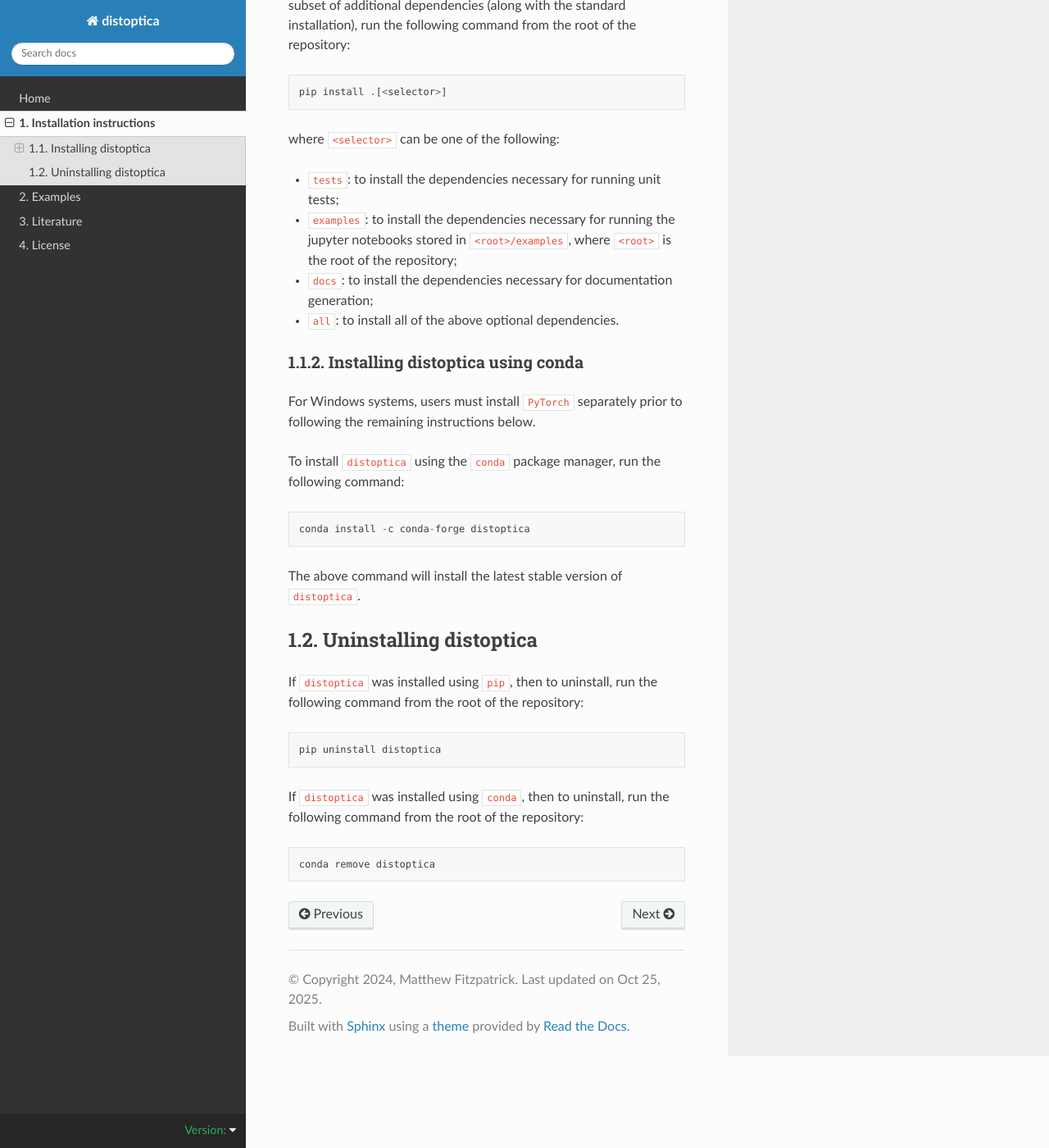
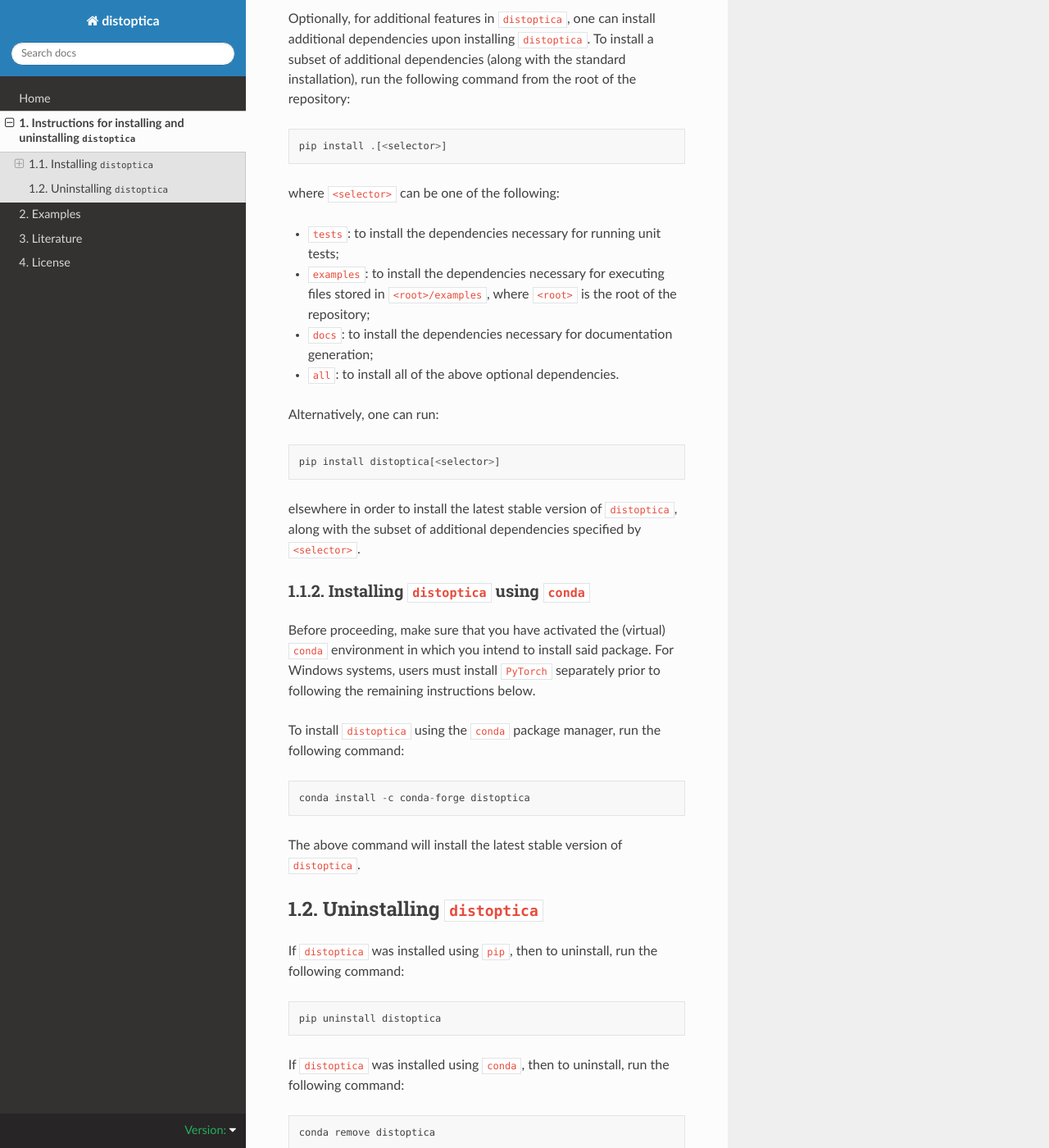
Before and after one commit to mrfitzpa/distoptica, a Sphinx documentation site: the page built from docs/INSTALL.rst, in a window 1280 px wide and 1400 px high, scrolled down 1151 px. Shown: the whole window at 82% size. Built offline with Sphinx 7.4.7 and the Read the Docs theme 3.1.0, drawn with Linux system fonts in a browser that asks for light colours; pages that are not in the unit, such as notebooks, are missing from menus; the version number could not be read and is left out; some of the changed text lies outside the part shown.

```diff
--- a/docs/INSTALL.rst
+++ b/docs/INSTALL.rst
@@ -1,10 +1,12 @@
 .. _installation_instructions_sec:
 
-Installation instructions
-=========================
+Instructions for installing and uninstalling ``distoptica``
+===========================================================
 
-Installing distoptica
----------------------
+
+
+Installing ``distoptica``
+-------------------------
 
 For all installation scenarios, first open up the appropriate command line
 interface. On Unix-based systems, you would open a terminal. On Windows systems
@@ -16,11 +18,14 @@ according to the instructions given `here
 <https://pytorch.org/get-started/locally/>`_ for their preferred PyTorch
 installation option.
 
-Installing distoptica using pip
-~~~~~~~~~~~~~~~~~~~~~~~~~~~~~~~
 
-The easiest way to install ``distoptica`` using ``pip`` is to run the following
-command::
+
+Installing ``distoptica`` using ``pip``
+~~~~~~~~~~~~~~~~~~~~~~~~~~~~~~~~~~~~~~~
+
+Before installing ``distoptica``, make sure that you have activated the
+(virtual) environment in which you intend to install said package. After which,
+simply run the following command::
 
   pip install distoptica
 
@@ -40,27 +45,36 @@ command::
 Note that you must include the period as well. The above command executes a
 standard installation of ``distoptica``.
 
-Optionally, for additional features in ``distoptica``, one can install additional
-dependencies upon installing ``distoptica``. To install a subset of additional
-dependencies (along with the standard installation), run the following command
-from the root of the repository::
+Optionally, for additional features in ``distoptica``, one can install
+additional dependencies upon installing ``distoptica``. To install a subset of
+additional dependencies (along with the standard installation), run the
+following command from the root of the repository::
 
   pip install .[<selector>]
 
 where ``<selector>`` can be one of the following:
 
 * ``tests``: to install the dependencies necessary for running unit tests;
-* ``examples``: to install the dependencies necessary for running the jupyter
-  notebooks stored in ``<root>/examples``, where ``<root>`` is the root of the
-  repository;
+* ``examples``: to install the dependencies necessary for executing files stored
+  in ``<root>/examples``, where ``<root>`` is the root of the repository;
 * ``docs``: to install the dependencies necessary for documentation generation;
 * ``all``: to install all of the above optional dependencies.
 
-Installing distoptica using conda
-~~~~~~~~~~~~~~~~~~~~~~~~~~~~~~~~~
+Alternatively, one can run::
 
-For Windows systems, users must install ``PyTorch`` separately prior to
-following the remaining instructions below.
+  pip install distoptica[<selector>]
+
+elsewhere in order to install the latest stable version of ``distoptica``, along
+with the subset of additional dependencies specified by ``<selector>``.
+
+
+Installing ``distoptica`` using ``conda``
+~~~~~~~~~~~~~~~~~~~~~~~~~~~~~~~~~~~~~~~~~
+
+Before proceeding, make sure that you have activated the (virtual) ``conda``
+environment in which you intend to install said package. For Windows systems,
+users must install ``PyTorch`` separately prior to following the remaining
+instructions below.
 
 To install ``distoptica`` using the ``conda`` package manager, run the following
 command::
@@ -69,15 +83,17 @@ command::
 
 The above command will install the latest stable version of ``distoptica``.
 
-Uninstalling distoptica
------------------------
+
+
+Uninstalling ``distoptica``
+---------------------------
 
 If ``distoptica`` was installed using ``pip``, then to uninstall, run the
-following command from the root of the repository::
+following command::
 
   pip uninstall distoptica
 
 If ``distoptica`` was installed using ``conda``, then to uninstall, run the
-following command from the root of the repository::
+following command::
 
   conda remove distoptica
--- a/pyproject.toml
+++ b/pyproject.toml
@@ -45,7 +45,8 @@ tests = [
 examples = [
     "jupyter",
     "ipympl",
-    "hyperspy[all]"
+    "hyperspy",
+    "numba"
 ]
 docs = [
     "sphinx<7",
```
Also changed, not shown: README.md (+126 -7 lines), docs/index.rst (+18 -6 lines), 3 other files.
